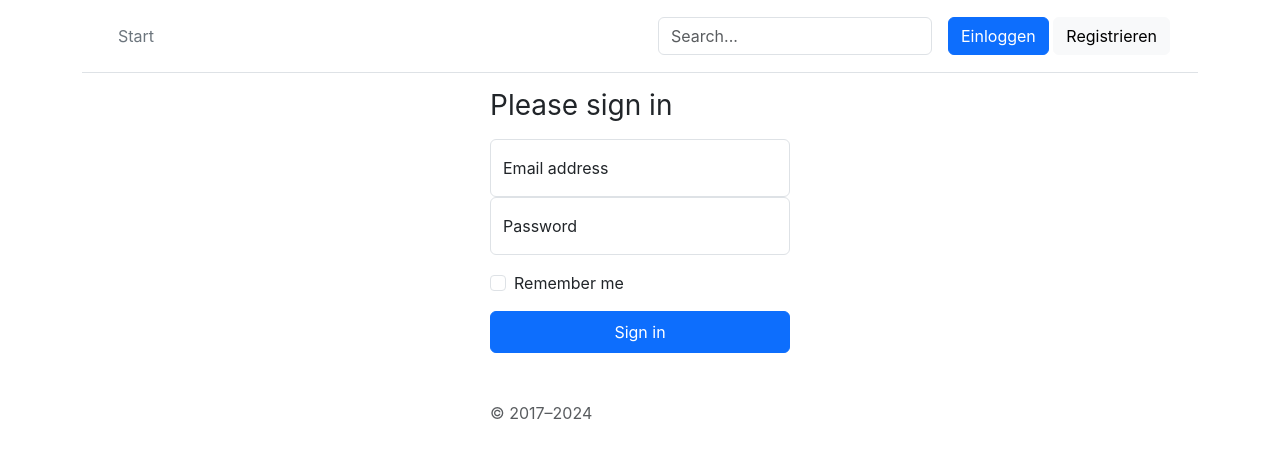
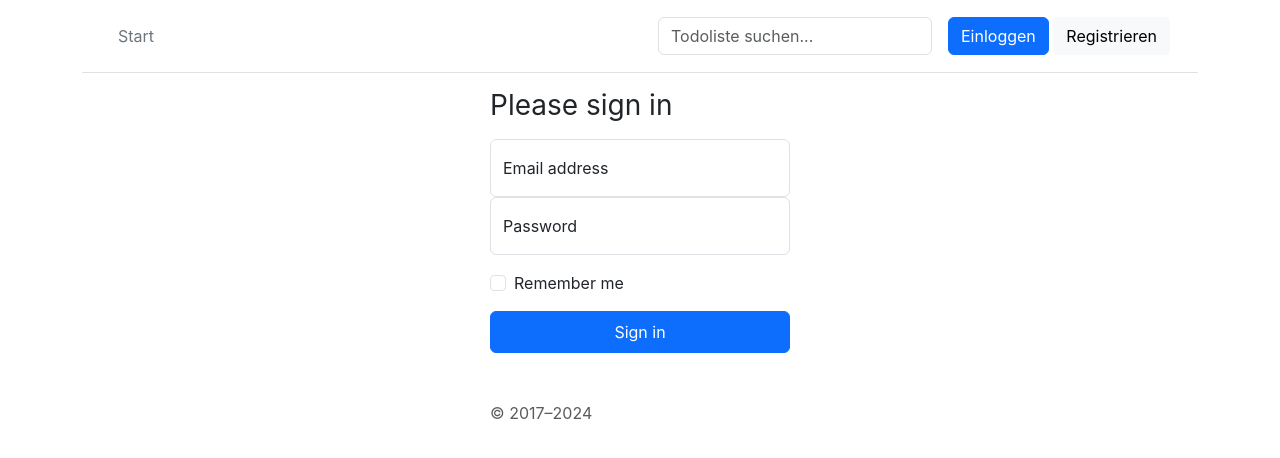
Before and after one commit to Stefanb0711/TodoListReactExpress, a React (Create React App) app in the folder frontend/: page /login in a window 1280 px wide. Shown: the top 458 px of the page. Built offline with nearby package versions, Linux system fonts and the light colour scheme; no server answers.

Commit message:
Kleinere Ändeerungen

```diff
--- a/frontend/src/Header.jsx
+++ b/frontend/src/Header.jsx
@@ -54,7 +54,7 @@ function Header(props){
         </ul>
 
         <form class="col-12 col-lg-auto mb-3 mb-lg-0 me-lg-3" role="search">
-          <input value={props.searchInput} onChange={handleChange} type="search" class="form-control" placeholder="Search..." aria-label="Search"/>
+          <input value={props.searchInput} onChange={handleChange} type="search" class="form-control" placeholder="Todoliste suchen..." aria-label="Search"/>
         </form>
 
         {props.loggedIn ?
--- a/frontend/src/Home.jsx
+++ b/frontend/src/Home.jsx
@@ -210,7 +210,7 @@ function Home(props){
                 <div /*class="row m-auto"*/>
                     <div class="row align-items-start">
                         <div class="col">
-                            <h1> Todolisten </h1>
+                            <h1 style={{marginBottom : "20px", marginTop : "20px"}}> Todolisten </h1>
 
                             <ul class="list-group">
 
@@ -231,7 +231,7 @@ function Home(props){
 
                         </div>
                         {clickedOnTodoGroup ?
-                            <div class="col">
+                            <div class="col" style={{marginTop: "50px"}}>
                                 <ul className="list-group">
 
                                     {todoListElements.map((todoListElement, index) => {
```
